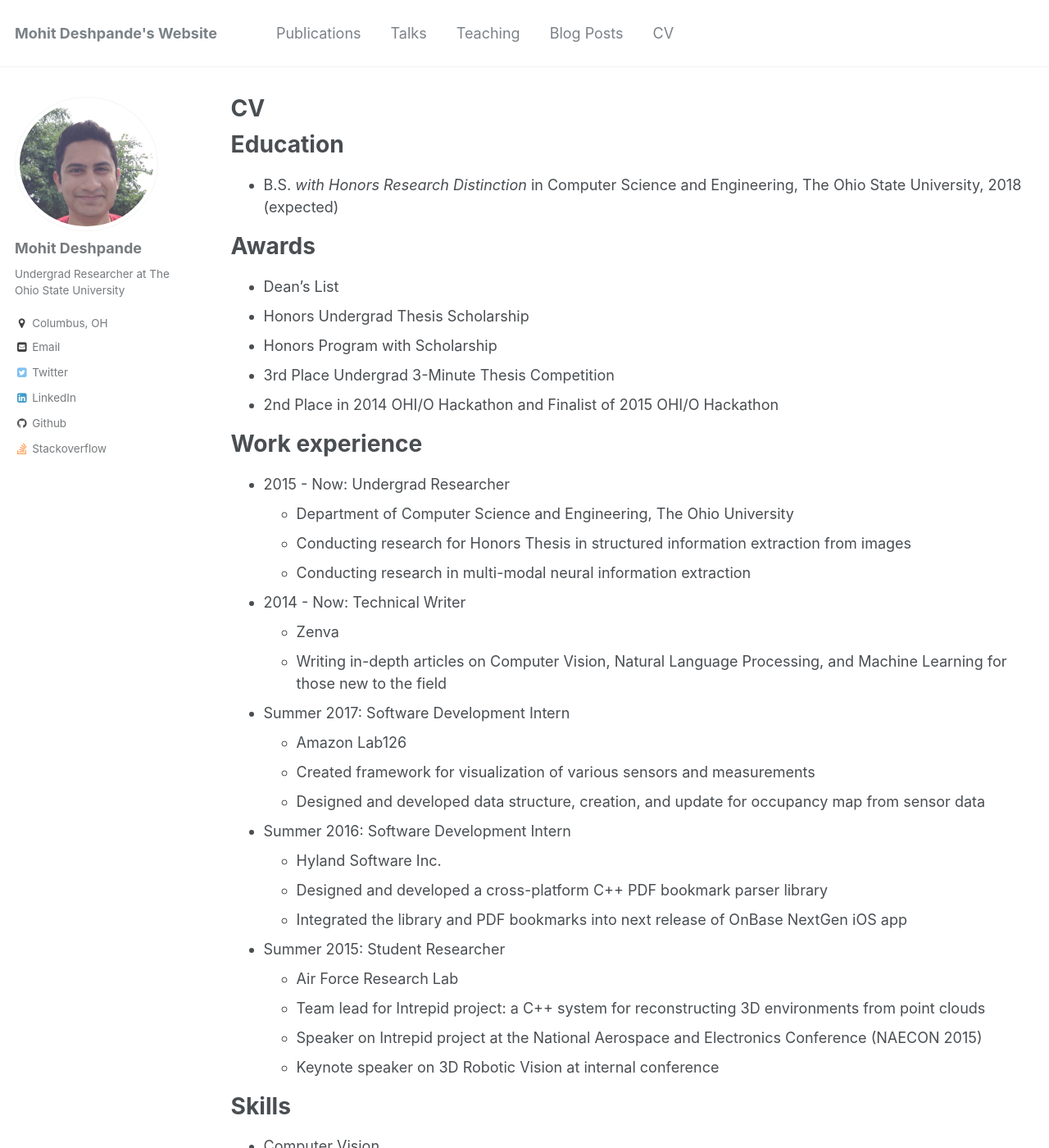
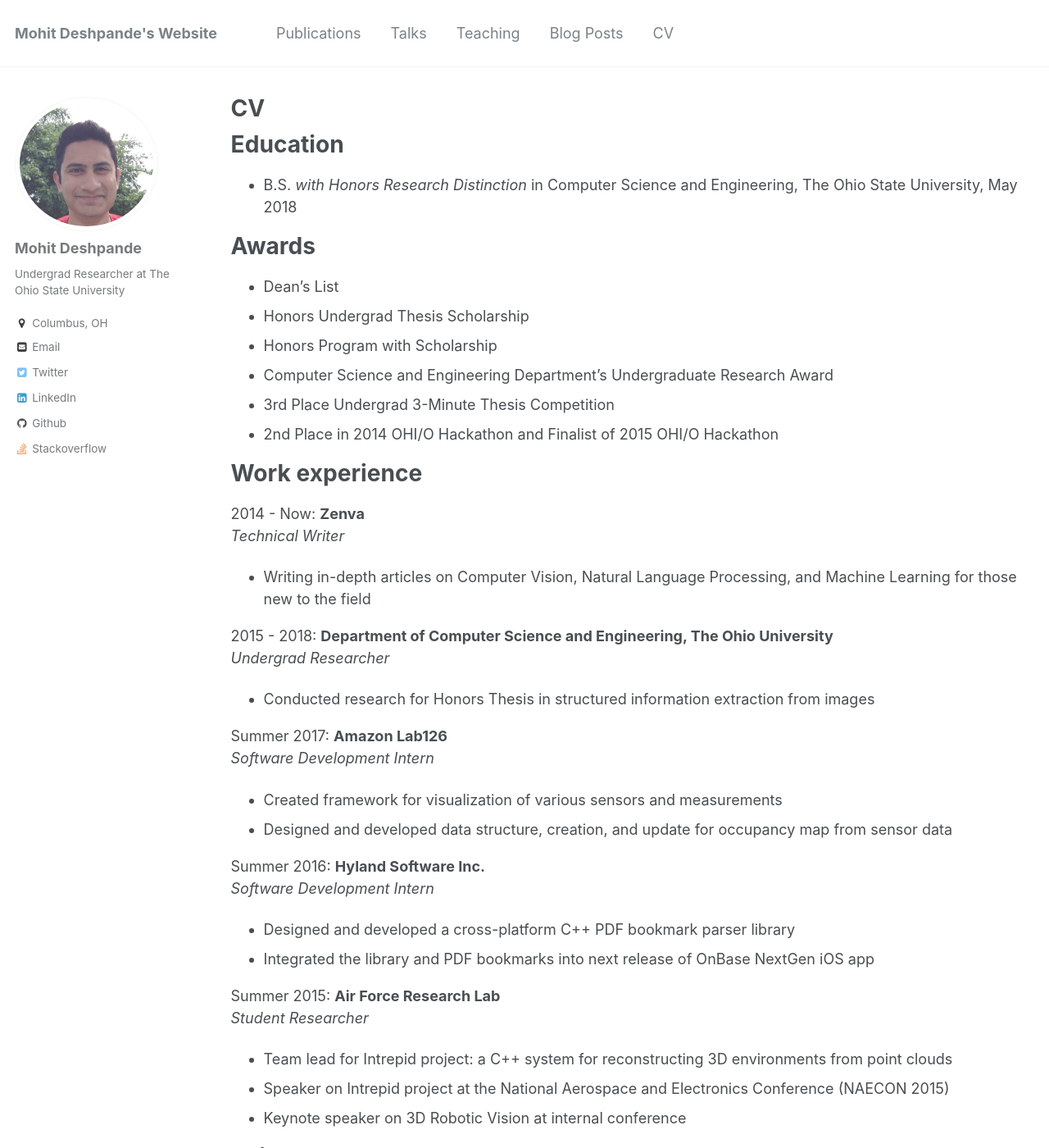
Before and after one commit to mohitd/mohitd.github.io, a Jekyll site: the page built from _pages/cv.md, in a window 1280 px wide and 1400 px high. Shown: the whole window at 82% size. Built offline with Jekyll 4.4.1, drawn with Linux system fonts in a browser that asks for light colours; some of the changed text lies outside the part shown.

Commit message:
Updated website after graduation

```diff
--- a/_pages/cv.md
+++ b/_pages/cv.md
@@ -11,42 +11,42 @@ redirect_from:
 
 Education
 ======
-* B.S. _with Honors Research Distinction_ in Computer Science and Engineering, The Ohio State University, 2018 (expected)
+* B.S. _with Honors Research Distinction_ in Computer Science and Engineering, The Ohio State University, May 2018
 
 Awards
 ======
 * Dean's List
 * Honors Undergrad Thesis Scholarship
 * Honors Program with Scholarship
+* Computer Science and Engineering Department's Undergraduate Research Award
 * 3rd Place Undergrad 3-Minute Thesis Competition
 * 2nd Place in 2014 OHI/O Hackathon and Finalist of 2015 OHI/O Hackathon
 
 Work experience
 ======
-* 2015 - Now: Undergrad Researcher
-    * Department of Computer Science and Engineering, The Ohio University
-    * Conducting research for Honors Thesis in structured information extraction from images
-    * Conducting research in multi-modal neural information extraction
+2014 - Now: **Zenva**
+_Technical Writer_
+* Writing in-depth articles on Computer Vision, Natural Language Processing, and Machine Learning for those new to the field
 
-* 2014 - Now: Technical Writer
-    * Zenva
-    * Writing in-depth articles on Computer Vision, Natural Language Processing, and Machine Learning for those new to the field
+2015 - 2018: **Department of Computer Science and Engineering, The Ohio University**
+_Undergrad Researcher_
+* Conducted research for Honors Thesis in structured information extraction from images
 
-* Summer 2017: Software Development Intern
-    * Amazon Lab126
-    * Created framework for visualization of various sensors and measurements
-    * Designed and developed data structure, creation, and update for occupancy map from sensor data
+Summer 2017: **Amazon Lab126**
+_Software Development Intern_
+* Created framework for visualization of various sensors and measurements
+* Designed and developed data structure, creation, and update for occupancy map from sensor data
 
-* Summer 2016: Software Development Intern
-    * Hyland Software Inc.
-    * Designed and developed a cross-platform C++ PDF bookmark parser library
-    * Integrated the library and PDF bookmarks into next release of OnBase NextGen iOS app
+Summer 2016: **Hyland Software Inc.**
+_Software Development Intern_
+* Designed and developed a cross-platform C++ PDF bookmark parser library
+* Integrated the library and PDF bookmarks into next release of OnBase NextGen iOS app
 
-* Summer 2015: Student Researcher
-    * Air Force Research Lab
-    * Team lead for Intrepid project: a C++ system for reconstructing 3D environments from point clouds
-    * Speaker on Intrepid project at the National Aerospace and Electronics Conference (NAECON 2015)
-    * Keynote speaker on 3D Robotic Vision at internal conference
+Summer 2015: **Air Force Research Lab**
+_Student Researcher_
+* Team lead for Intrepid project: a C++ system for reconstructing 3D environments from point clouds
+* Speaker on Intrepid project at the National Aerospace and Electronics Conference (NAECON 2015)
+* Keynote speaker on 3D Robotic Vision at internal conference
 
 Skills
 ======
```
Also changed, not shown: _pages/about.md (+2 -4 lines), _publications/2017-10-07-ifr.md (deleted, +0 -11 lines), _publications/2018-04-11-ifr.md (added, +13 -0 lines), _talks/2017-03-29-ifr.md (+1 -1 lines), _talks/2017-04-04-ifr.md (+1 -1 lines), _talks/2018-03-05-cv.md (added, +11 -0 lines), _teaching/2015-summer-computer-vision.md (+1 -1 lines).
